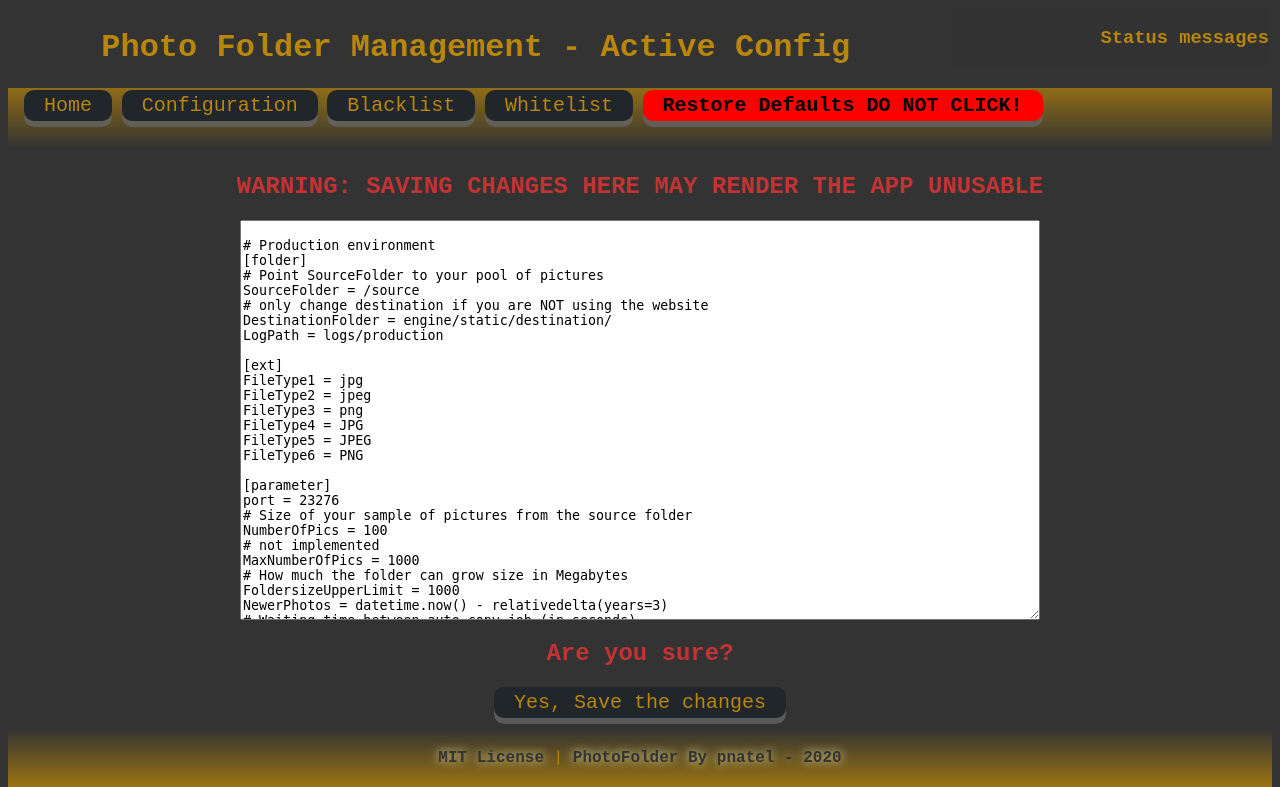
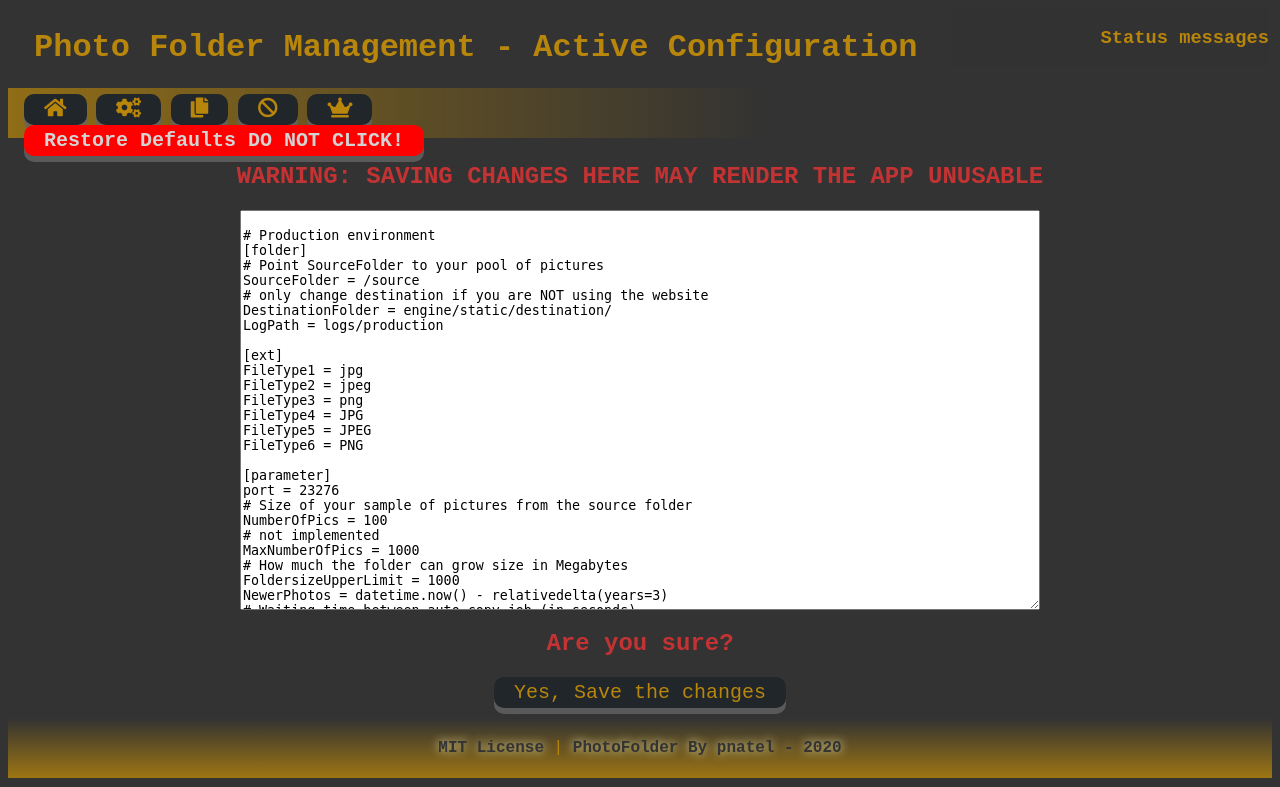
Before and after one commit to pnatel/PhotoFolder, a Flask app: page /config in a window 1280 px wide. Shown: the top 787 px of the page. Run offline with Flask 2, Linux system fonts and the light colour scheme; parts of the project's set-up code (start-up, migrations or seed data) failed here and were passed over; some libraries are stand-ins or nearby versions.

Commit message:
- added upside-down rotation option - removed copy job from form - added copy_job app route (flask) - re-design navigation menu and options

```diff
--- a/engine/FileModule.py
+++ b/engine/FileModule.py
@@ -133,10 +133,13 @@ def fileRotate(path, _file, side='left'):
         if side=='left':
             new_path = path + filename + '_L' + file_extension
             picture.rotate(90, expand=True).save(new_path)
-        else:
+        elif side=='right':
             # new_path = '_'.join(path + filename) + '_R' + file_extension
             new_path = path + filename + '_R' + file_extension
             picture.rotate(270, expand=True).save(new_path)
+        else:
+            new_path = path + filename + '_UP' + file_extension
+            picture.rotate(180, expand=True).save(new_path)
         picture.close()
         filePrunning(path, _file)
         # print (new_path)
--- a/engine/setup.py
+++ b/engine/setup.py
@@ -153,4 +153,6 @@ def setup():
 
 if __name__ == '__main__':
     # setup()
+
+    # remove all non-essential files/folders
     clean_folders()
--- a/engine/static/main.css
+++ b/engine/static/main.css
@@ -27,7 +27,7 @@
   right: 5px;
   top: 0;
   width: 25%;
-  z-index: 999;
+  z-index: 99;
   text-align: right;
   background-color: rgba(51, 51, 51, 0.8);
   display: inline-block;
@@ -103,9 +103,6 @@
   background-color: rgb(87, 73, 9)
 }
 
-.sub-menu-parent:hover > ul{
-  display: inline-block;
-}
 
 .button:active {
   background-color: rgb(128, 111, 15);
@@ -123,14 +120,35 @@
   position: -webkit-sticky;
   position: sticky;
   top: 0;
-  width: 100%;
-  height: 60px;
-  margin: auto;
+  left: 0;
+  width: 60%;
+  height: 50px;
+  /* margin: auto; */
   z-index: 999;
   padding: 6px;
   padding-bottom: 20px;
-  background-image: linear-gradient(to top, rgba(184, 134, 11,0), rgba(184, 134, 11,0.7));
+  background-image: linear-gradient(to left, rgba(184, 134, 11,0), rgba(184, 134, 11,0.7));
 }
+
+.floating {
+  width: 250px;
+  height: 250px;
+  z-index: 100;
+  position: fixed;
+  top: 100px;
+  right: 6px;
+  text-align: right;
+  margin: 0;
+  padding-left: 0;
+  background-image: linear-gradient(to right, rgba(184, 134, 11, 0.01), rgba(184, 134, 11,0.5));
+}
+
+.floating > ul > li {
+  padding: 6px;
+  padding-left: 0;
+
+}
+
 
 .menu_items {
   display: inline-block;
@@ -139,19 +157,16 @@
   width: 100%;
   margin: auto;
   vertical-align: top;
-  /* text-align: right; */
-}
-
-.sub-menu {
-  display: none;
-  padding-left: 4px;
-  /* border: 2px dotted rgb(33, 38, 43);; */
 }
 
 .reset {
   background-color: red;
   color: black;
   font-weight: bold;
+}
+
+.fas {
+  color: rgb(184, 134, 11);
 }
 
 header {
--- a/engine/templates/base.html
+++ b/engine/templates/base.html
@@ -2,6 +2,7 @@
 <html>
     <head>
         <title>Photo Folder Management - {{ title }}</title>
+        <link rel="stylesheet" href="https://use.fontawesome.com/releases/v5.14.0/css/all.css">
         <link rel="stylesheet" href="{{ url_for('static', filename='main.css')}}">
         <meta charset="UTF-8">
         <meta name="viewport" content="width=device-width, initial-scale=1">
@@ -13,6 +14,7 @@
             <h1>Photo Folder Management - {{ title }}</h1>
         <!-- <em>Page will reload pictures automaticaly every 15 seconds</em> -->
         </header>
+
         <div class="col-msg">
             {% with messages = get_flashed_messages(with_categories=true) %}
                 {% if messages %}
@@ -32,48 +34,24 @@
                 {% endif %}
             {% endwith %}
         </div>
+        <nav class="menu">
+            <ul class="menu_items">
+                <li class="button" title="Main Home Page"><a href="/" class="fas fa-home"></a></li>
+                <li class="button" title="Configuration"><a href="config" class="fas fa-cogs"></a> </li>
+                <li class="button" title="Manual Copy Job"><a href="copy_job" class="fas fa-copy"></a> </li>
+                {% if title == "Active Configuration" %}
+                    <li class="button" title="List of blacklisted files after delete"><a href="blacklist" class="fas fa-ban"></a></li>
+                    <li class="button" title="List of Whitelist/Favorite pictures"><a href="whitelist" class="fas fa-crown"></a> </li>
+                    <li class="button reset"><a href="/reset">Restore Defaults DO NOT CLICK!</a></li>
+                {% endif %}
+
+            </ul>
+        </nav>
         {% block content %}
         {% endblock %}
     </body>
 
     <footer>
-        <!-- test message -->
-
-        <!-- <div class="row">
-            <div class="col-sm-4">
-                {% with errors = get_flashed_messages(category_filter=["info"]) %}
-                    {% if errors %}
-                        {%- for message in errors %}
-                            <div class="alert alert-success autoclose" role="alert">
-                                <span>{{ message }}</span>
-                            </div>
-                        {% endfor -%}
-                    {% endif %}
-                {% endwith %}
-            </div>
-            <div class="col-sm-4">
-                {% with errors = get_flashed_messages(category_filter=["warning"]) %}
-                    {% if errors %}
-                        {%- for message in errors %}
-                            <div class="alert alert-warning autoclose" role="alert">
-                                <span>{{ message }}</span>
-                            </div>
-                        {% endfor -%}
-                    {% endif %}
-                {% endwith %}
-            </div>
-            <div class="col-sm-4">
-                {% with errors = get_flashed_messages(category_filter=["error"]) %}
-                    {% if errors %}
-                        {%- for message in errors %}
-                            <div class="alert alert-danger pulsate" role="alert">
-                                <span>{{ message }}</span>
-                            </div>
-                        {% endfor -%}
-                    {% endif %}
-                {% endwith %}
-            </div>
-        </div> -->
         <p><a href="https://github.com/pnatel/PhotoFolder/blob/master/LICENSE">MIT License</a> |
         <a href="https://github.com/pnatel/PhotoFolder/">PhotoFolder By pnatel - 2020</a></p>
     </footer>
--- a/engine/templates/blacklist.html
+++ b/engine/templates/blacklist.html
@@ -1,12 +1,6 @@
 {% extends "base.html" %}
 
 {% block content %}
-<fieldset class="menu">
-    <a href="/" class="button">Home</a>
-    <a href="config" class="button">Configuration</a>
-    <a href="blacklist" class="button">Blacklist</a>
-    <a href="whitelist" class="button">Whitelist</a>
-</fieldset>
 <fieldset>
     <h2>WARNING: Files in this list will NOT be available</h2>
     <p>Items deleted will be added to this list. During copy job, it crosscheck with this list before copying files</p>
--- a/engine/templates/config.html
+++ b/engine/templates/config.html
@@ -1,16 +1,6 @@
 {% extends "base.html" %}
 
 {% block content %}
-<nav class="menu">
-    <ul class="menu_items">
-        <li><a href="/" class="button">Home</a></li>
-        <li><a href="config" class="button">Configuration</a> </li>
-        <li><a href="blacklist" class="button">Blacklist</a></li>
-        <li><a href="whitelist" class="button">Whitelist</a></li>
-        <li><a href="/reset" class="button reset">Restore Defaults DO NOT CLICK!</a></li>
-    </ul>
-</nav>
-
 <fieldset>
     <h2>WARNING: SAVING CHANGES HERE MAY RENDER THE APP UNUSABLE</h2>
     <form action="{{ url_for('config') }}" enctype="multipart/form-data" method="POST">
--- a/engine/templates/whitelist.html
+++ b/engine/templates/whitelist.html
@@ -1,12 +1,6 @@
 {% extends "base.html" %}
 
 {% block content %}
-<fieldset class="menu">
-    <a href="/" class="button">Home</a>
-    <a href="config" class="button">Configuration</a>
-    <a href="blacklist" class="button">Blacklist</a>
-    <a href="whitelist" class="button">Whitelist</a>
-</fieldset>
 <fieldset>
     <h2>WARNING: Files in this list will be ALWAYS available</h2>
     <p>Items Favorited will be added to this list. During copy job, it crosscheck with this list before copying files</p>
--- a/engine/web_module.py
+++ b/engine/web_module.py
@@ -58,6 +58,10 @@ def get_app():
                 rotate(payload, list, 'right')
                 title='ROTATED Pictures'
 
+            elif request.form.get('180'):
+                rotate(payload, list, '180')
+                title='UPSIDE-DOWN Pictures'
+
             elif request.form.get('favorite'):
                 faves = fl.common(payload, list)
                 flash('FAVORITED {} pics'.format(len(faves)), 'warning')
@@ -114,6 +118,7 @@ def get_app():
                 fl.filePrunning(cfg._destinationFolder, list[i])
         flash('Deleting {} pics'.format(pic), 'warning')
 
+
     def read_file(file):
         try:
             with open(file, 'r') as f:
@@ -134,13 +139,20 @@ def get_app():
         except IOError as e:
             flash(e, 'error')
 
+    @app.route('/copy_job')
+    def copy_job():
+        fl.copy_job()
+        flash('Copy Job completed.', 'warning')
+        title='New Set of Pictures'
+        list = fl.getListOfFiles(cfg._destinationFolder, add_path=False)
+        return load_pics(list, title=title)
 
     @app.route('/config', methods = ['GET', 'POST'])
     def config():
         if request.method == 'GET':
             return render_template('config.html', \
                 config_file=read_file('data/config.ini'), \
-                title='Active Config')
+                title='Active Configuration')
         else:
             write_file('data/config.ini', request.form.get('config'))
             flash('RESTART THE APPLICATION IF SETTINGS FAIL TO BE APPLIED', 'critical')
```
Also changed, not shown: engine/templates/index.html (+9 -31 lines). Lines whose indentation alone changed are shown as unchanged.
